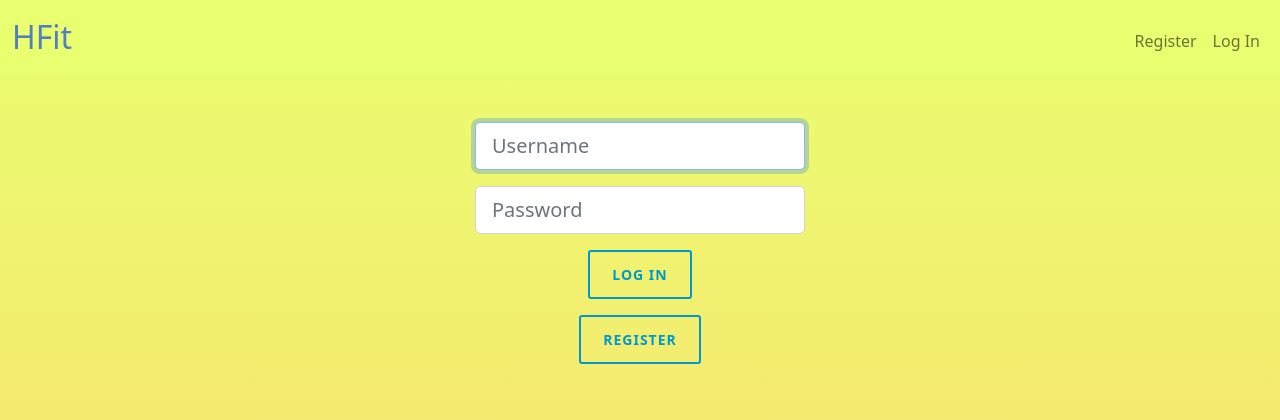
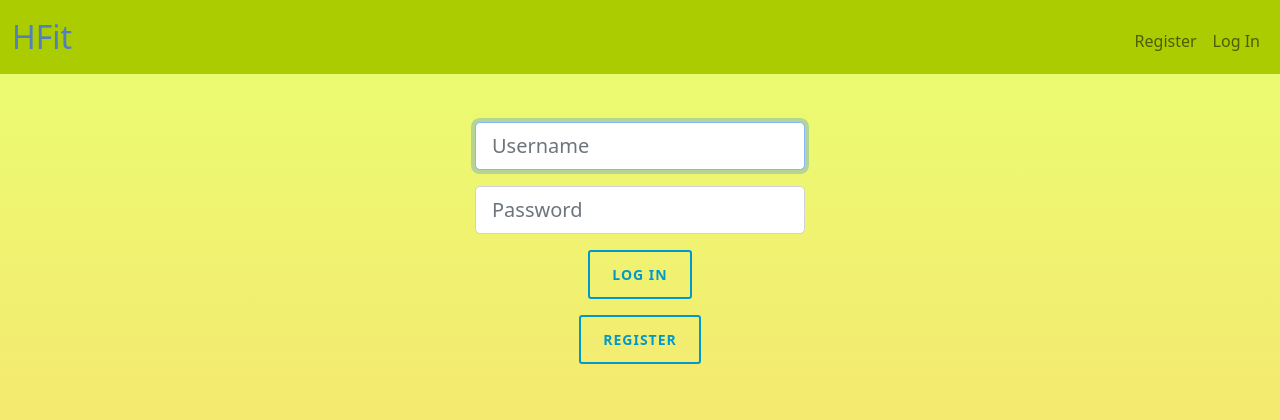
Before and after one commit to dalilaoliva/final_project, a Flask app: page / in a window 1280 px wide. Shown: the top 420 px of the page. Run offline with Flask 2, Linux system fonts and the light colour scheme; some libraries are stand-ins or nearby versions.

Commit message:
desgin changes

```diff
--- a/templates/homepage.html
+++ b/templates/homepage.html
@@ -20,7 +20,7 @@
     <body class = "scrollable-element">
 
         <!-- <nav class="bg-light border navbar navbar-expand-md navbar-light" style="background-color: #e3f2fd;"> -->
-        <nav class="navbar  navbar-expand-md navbar-light" style="background-color: #e9ff70;">
+        <nav class="navbar  navbar-expand-md navbar-light" style="background-color: #aacc00;">
             <div class="container-fluid">
                 <a class="navbar-brand" href="/"><span class="blue">HFit</span></a>
                 <button aria-controls="navbar" aria-expanded="false" aria-label="Toggle navigation" class="navbar-toggler" data-bs-target="#navbar" data-bs-toggle="collapse" type="button">
```
